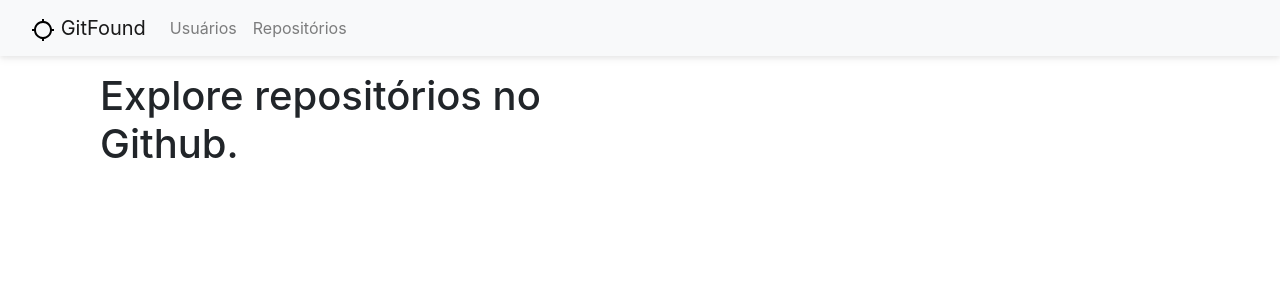
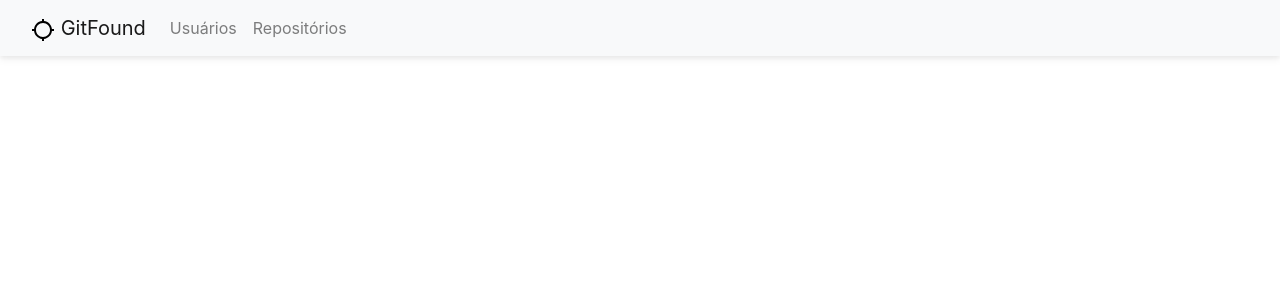
Before and after one commit to simonelopess/challengeCompasso, a React (Create React App) app: page /repositories in a window 1280 px wide. Shown: the top 300 px of the page. Built offline with nearby package versions, Linux system fonts and the light colour scheme.

Commit message:
adjusment: Chamada API Repos

```diff
--- a/src/components/UserPanel/index.jsx
+++ b/src/components/UserPanel/index.jsx
@@ -1,6 +1,5 @@
 import React from "react";
 import PropTypes from "prop-types";
-import { Link } from "react-router-dom";
 
 const containerDashboad = {
   maxWidth: "590px",
@@ -13,6 +12,7 @@ const profileImage = {
 
 const badge = {
   fontSize: "0.7em",
+  cursor: "pointer",
 };
 
 const badgeStarred = {
@@ -36,7 +36,6 @@ const UserPanel = (props) => {
             <div className="card-body">
               <h5 className="card-title">
                 {props.title}
-                <Link to="/repositories" aria-label="repositórios">
                 <span
                   className="badge badge-pill badge-danger ml-3"
                   style={badge}
@@ -45,7 +44,6 @@ const UserPanel = (props) => {
                   <i className="fal fa-file-chart-line mr-1"></i>
                   Repo
                 </span>
-                </Link>
                 <a href="#" aria-label="favoritos">
                   <span
                     className="badge badge-pill badge-warning ml-1"
--- a/src/routes/routes.js
+++ b/src/routes/routes.js
@@ -2,12 +2,10 @@ import React from "react";
 import { Switch, Route } from "react-router-dom";
 
 import Users from "../pages/Users";
-import Repo from "../pages/Repos";
 
 const Routes = () => (
   <Switch>
     <Route path="/" component={Users} exact />
-    <Route path="/repositories" component={Repo} />
   </Switch>
 );
 
```
Lines whose indentation alone changed are shown as unchanged.
